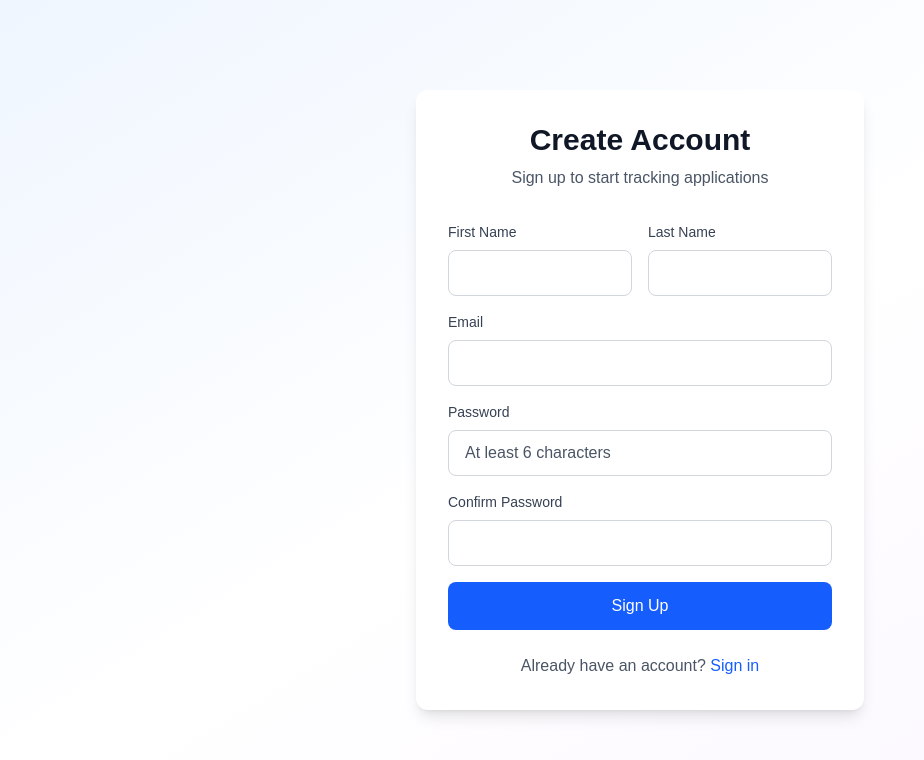
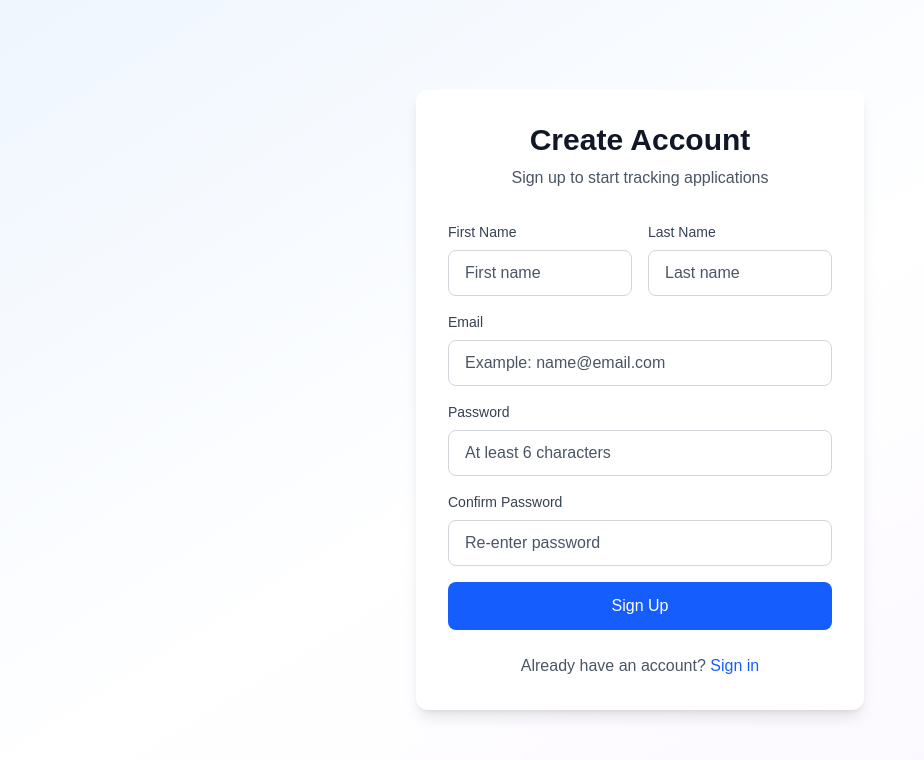
Before and after one commit to RaMarWilson1/internship-tracker, a Next.js app: page /register in a window 1280 px wide. Shown: the top 760 px of the page, without its empty margins (0-924 px from the left). Built offline with nearby package versions, Linux system fonts and the light colour scheme.

Commit message:
Updated Font 2.0

```diff
--- a/app/register/page.js
+++ b/app/register/page.js
@@ -81,28 +81,35 @@
 
         <form onSubmit={handleSubmit} className="space-y-4">
           <div className="grid grid-cols-2 gap-4">
+
+            {/* First Name */}
             <div>
               <label className="block text-sm font-medium text-gray-700 mb-2">
                 First Name
               </label>
               <input
                 type="text"
-                className="w-full border border-gray-300 rounded-lg px-4 py-2.5 focus:ring-2 focus:ring-blue-500 focus:border-transparent
+                className="w-full border border-gray-300 rounded-lg px-4 py-2.5
+                focus:ring-2 focus:ring-blue-500 focus:border-transparent
                 placeholder:text-gray-600"
+                placeholder="First name"
                 value={formData.firstName}
                 onChange={(e) => setFormData({ ...formData, firstName: e.target.value })}
                 required
               />
             </div>
 
+            {/* Last Name */}
             <div>
               <label className="block text-sm font-medium text-gray-700 mb-2">
                 Last Name
               </label>
               <input
                 type="text"
-                className="w-full border border-gray-300 rounded-lg px-4 py-2.5 focus:ring-2 focus:ring-blue-500 focus:border-transparent
+                className="w-full border border-gray-300 rounded-lg px-4 py-2.5
+                focus:ring-2 focus:ring-blue-500 focus:border-transparent
                 placeholder:text-gray-600"
+                placeholder="Last name"
                 value={formData.lastName}
                 onChange={(e) => setFormData({ ...formData, lastName: e.target.value })}
                 required
@@ -110,27 +117,32 @@
             </div>
           </div>
 
+          {/* Email */}
           <div>
             <label className="block text-sm font-medium text-gray-700 mb-2">
               Email
             </label>
             <input
               type="email"
-              className="w-full border border-gray-300 rounded-lg px-4 py-2.5 focus:ring-2 focus:ring-blue-500 focus:border-transparent
+              className="w-full border border-gray-300 rounded-lg px-4 py-2.5
+              focus:ring-2 focus:ring-blue-500 focus:border-transparent
               placeholder:text-gray-600"
+              placeholder="Example: name@email.com"
               value={formData.email}
               onChange={(e) => setFormData({ ...formData, email: e.target.value })}
               required
             />
           </div>
 
+          {/* Password */}
           <div>
             <label className="block text-sm font-medium text-gray-700 mb-2">
               Password
             </label>
             <input
               type="password"
-              className="w-full border border-gray-300 rounded-lg px-4 py-2.5 focus:ring-2 focus:ring-blue-500 focus:border-transparent
+              className="w-full border border-gray-300 rounded-lg px-4 py-2.5
+              focus:ring-2 focus:ring-blue-500 focus:border-transparent
               placeholder:text-gray-600"
               placeholder="At least 6 characters"
               value={formData.password}
@@ -139,24 +151,29 @@
             />
           </div>
 
+          {/* Confirm Password */}
           <div>
             <label className="block text-sm font-medium text-gray-700 mb-2">
               Confirm Password
             </label>
             <input
               type="password"
-              className="w-full border border-gray-300 rounded-lg px-4 py-2.5 focus:ring-2 focus:ring-blue-500 focus:border-transparent
+              className="w-full border border-gray-300 rounded-lg px-4 py-2.5
+              focus:ring-2 focus:ring-blue-500 focus:border-transparent
               placeholder:text-gray-600"
+              placeholder="Re-enter password"
               value={formData.confirmPassword}
               onChange={(e) => setFormData({ ...formData, confirmPassword: e.target.value })}
               required
             />
           </div>
 
+          {/* Submit Button */}
           <button
             type="submit"
             disabled={loading}
-            className="w-full bg-blue-600 text-white py-3 rounded-lg hover:bg-blue-700 transition-colors font-medium disabled:opacity-50"
+            className="w-full bg-blue-600 text-white py-3 rounded-lg hover:bg-blue-700
+            transition-colors font-medium disabled:opacity-50"
           >
             {loading ? 'Creating account...' : 'Sign Up'}
           </button>
```
